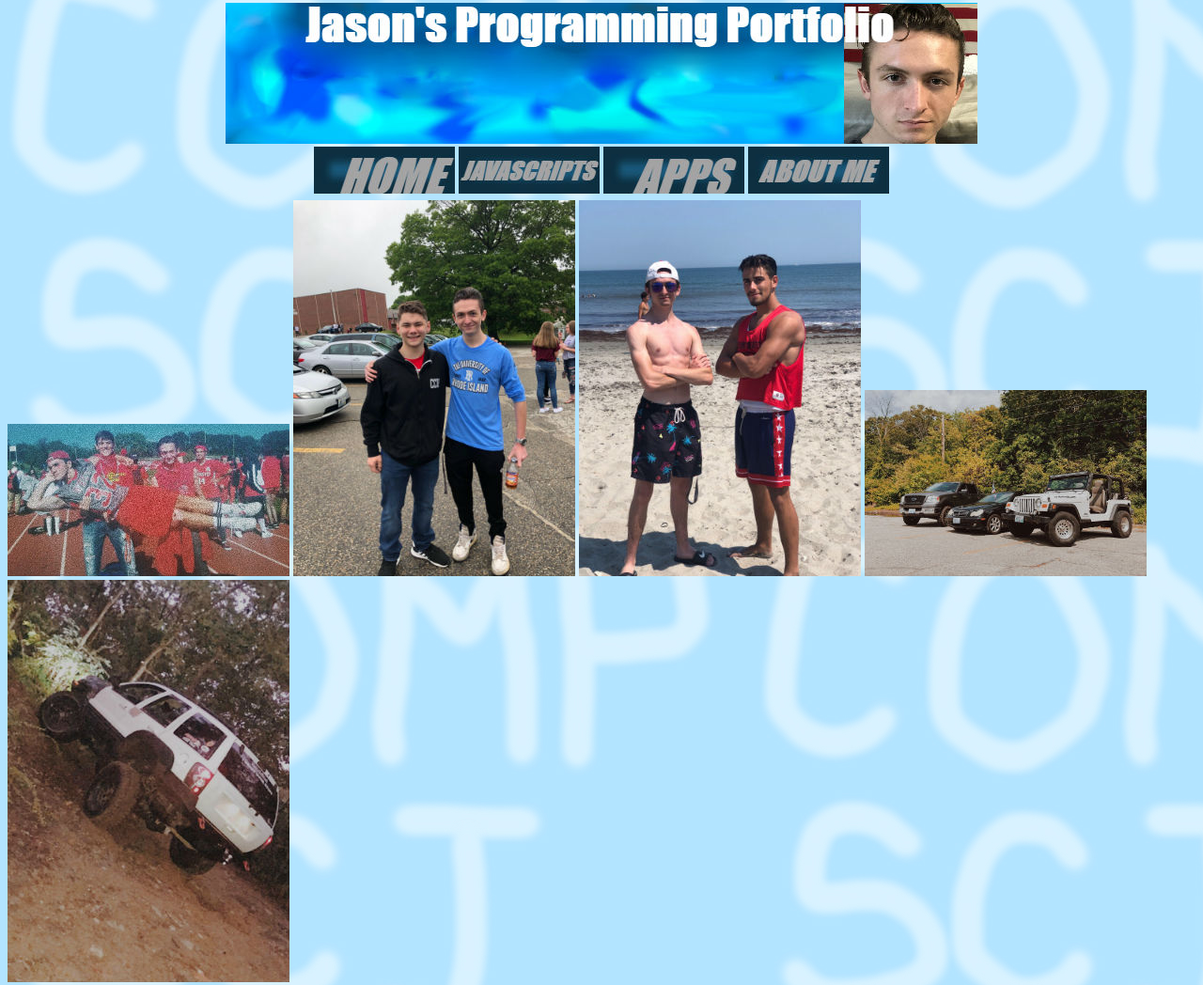
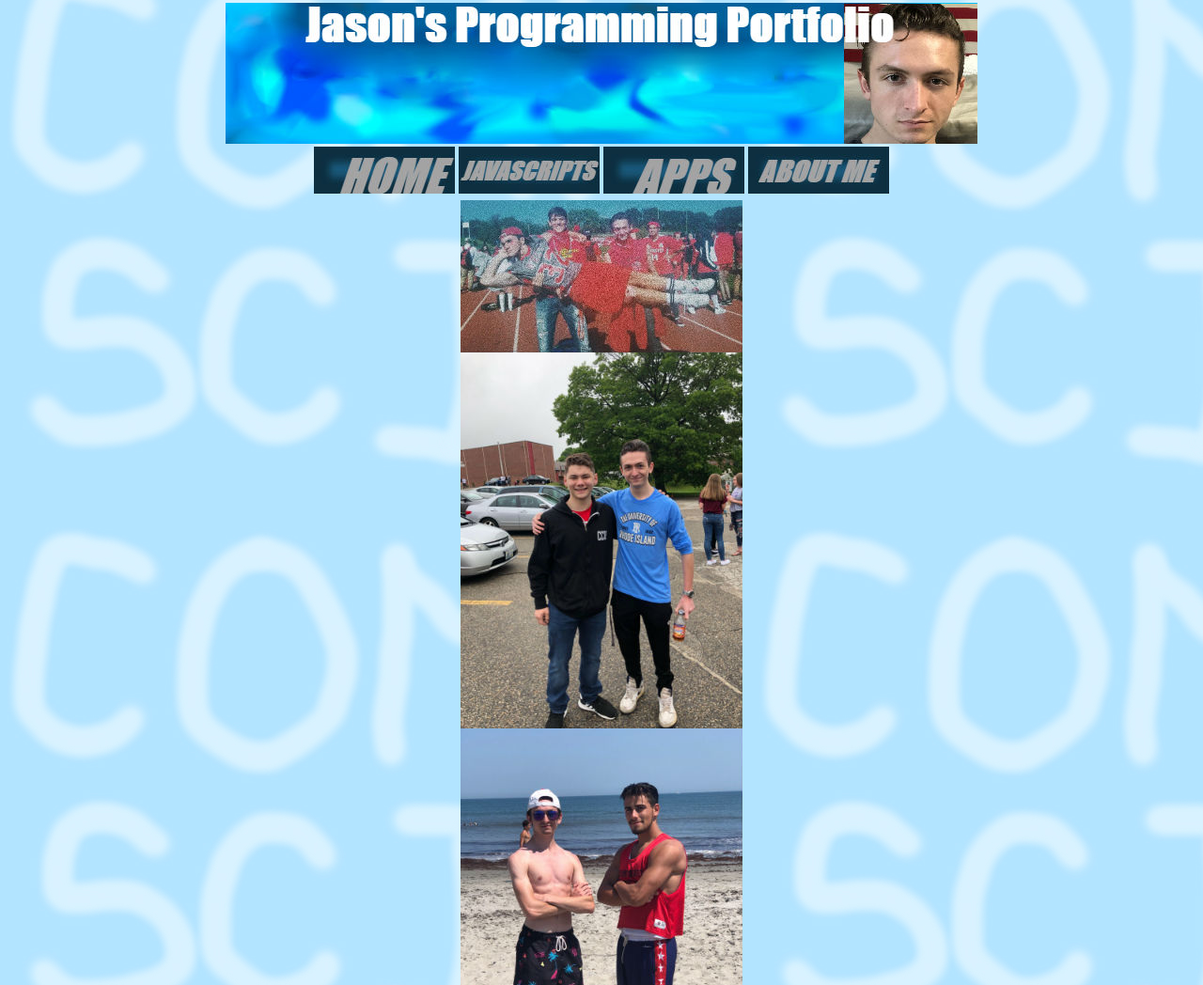
Before and after one commit to jasonccarroll/jasonccarroll.github.io, a plain HTML site: page about.html in a window 1280 px wide. Shown: the part 95-1143 px from the top of the page at 94% size. Drawn offline with Linux system fonts and the light colour scheme.

Commit message:
Update about.html

```diff
--- a/about.html
+++ b/about.html
@@ -69,11 +69,11 @@ size="10">e</font></b> </h1>
                 </tr>
             </thead>
         </table>
-            <img src="http://jasonccarroll.github.io/friends1edit.jpg">
-    <img src="http://jasonccarroll.github.io/friends2edit.jpg">
-    <img src="http://jasonccarroll.github.io/friends3edit.jpg">
-    <img src="http://jasonccarroll.github.io/cars1edit.jpg">
-    <img src="http://jasonccarroll.github.io/cars2edit.jpg">
+            <img src="http://jasonccarroll.github.io/friends1edit.jpg" class="center" id="friends1edit">
+    <img src="http://jasonccarroll.github.io/friends2edit.jpg" class="center" id="friends2edit">
+    <img src="http://jasonccarroll.github.io/friends3edit.jpg" class="center" id="friends3edit">
+    <img src="http://jasonccarroll.github.io/cars1edit.jpg" class="center" id="cars1edit">
+    <img src="http://jasonccarroll.github.io/cars2edit.jpg" class="center" id="cars2edit">
     </body>
 
     <center>
```
